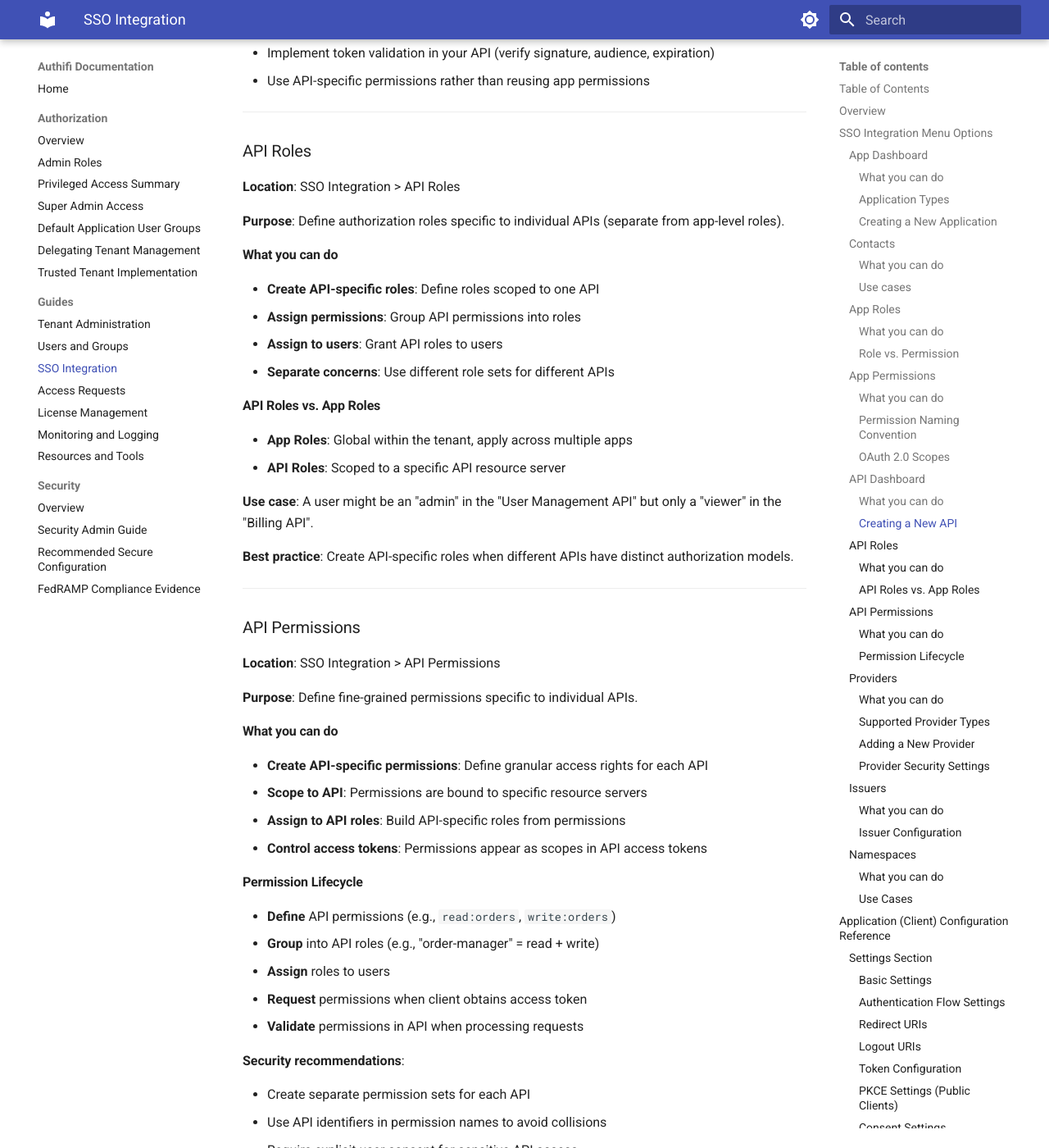
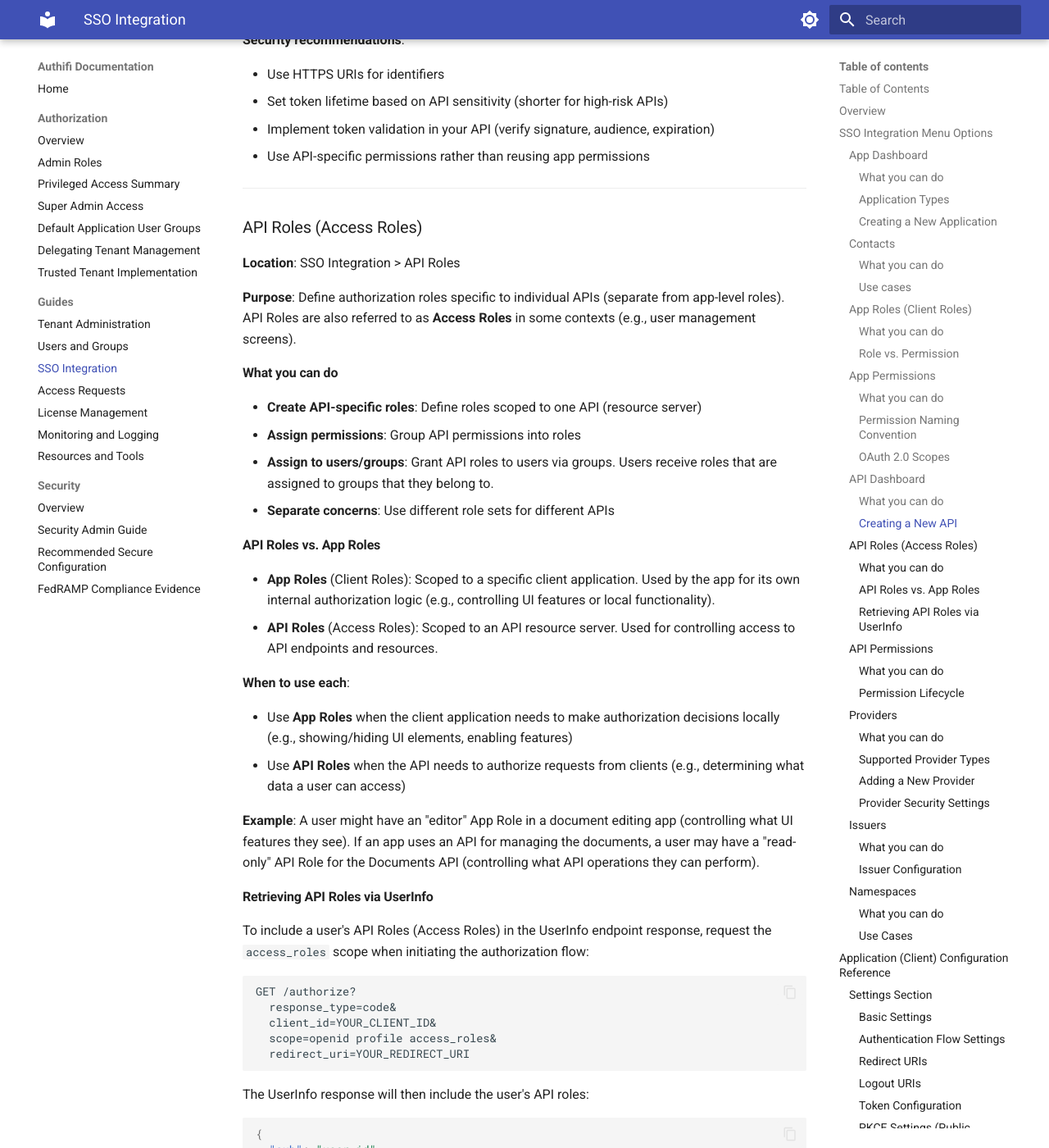
Before and after one commit to AxleResearch/authifi-docs, an MkDocs documentation site: the page built from docs/guides/sso-integration-guide.md, in a window 1280 px wide and 1400 px high, scrolled down 6481 px. Shown: the whole window at 82% size. Built offline with MkDocs 1.6.1 and Material for MkDocs 9.7.7, drawn with Linux system fonts in a browser that asks for light colours; some of the changed text lies outside the part shown.

Commit message:
docs: clarify App Roles vs API Roles terminology
- Rename sections to show alternate names (Client Roles, Access Roles)
- Clarify that API Roles = Access Roles throughout
- Add documentation for access_roles scope to retrieve roles via UserInfo
- Update cross-references and table of contents

Co-authored-by: Cursor <cursoragent@cursor.com>

````diff
--- a/docs/guides/sso-integration-guide.md
+++ b/docs/guides/sso-integration-guide.md
@@ -8,10 +8,10 @@ This guide provides comprehensive instructions for tenant administrators on mana
 - [SSO Integration Menu Options](#sso-integration-menu-options)
   - [App Dashboard](#app-dashboard)
   - [Contacts](#contacts)
-  - [App Roles](#app-roles)
+  - [App Roles (Client Roles)](#app-roles-client-roles)
   - [App Permissions](#app-permissions)
   - [API Dashboard](#api-dashboard)
-  - [API Roles](#api-roles)
+  - [API Roles (Access Roles)](#api-roles-access-roles)
   - [API Permissions](#api-permissions)
   - [Providers](#providers)
   - [Issuers](#issuers)
@@ -118,19 +118,21 @@ The **SSO Integration** section enables you to:
 
 ---
 
-### App Roles
+### App Roles (Client Roles)
 
 **Location**: SSO Integration > App Roles
 
-**Purpose**: Define coarse-grained authorization roles for applications. Roles group related permissions together.
+**Purpose**: Define authorization roles scoped to a specific client application. App Roles (also called **Client Roles**) are used by the application for its own internal authorization decisions (e.g., controlling UI features, enabling functionality).
 
 #### What you can do
 
-- **Create roles**: Define roles like "viewer", "editor", "admin"
-- **Assign permissions**: Group multiple permissions into a role
-- **Assign to users**: Grant roles to users (via Users and Groups section)
+- **Create roles**: Define roles like "viewer", "editor", "admin" for a specific app
+- **Assign permissions**: Group multiple app permissions into a role
+- **Assign to users/groups**: Grant roles to users or groups (via Users and Groups section)
 - **View role assignments**: See which users have which roles
 - **Delete unused roles**: Clean up role definitions
+
+> **Note**: App Roles (Client Roles) are distinct from API Roles (Access Roles). Use App Roles for client-side authorization decisions. Use [API Roles](#api-roles-access-roles) for controlling access to API resources.
 
 #### Role vs. Permission
 
@@ -240,27 +242,56 @@ Permissions in the Authifi system map to OAuth 2.0 scopes. When a client request
 
 ---
 
-### API Roles
+### API Roles (Access Roles)
 
 **Location**: SSO Integration > API Roles
 
-**Purpose**: Define authorization roles specific to individual APIs (separate from app-level roles).
+**Purpose**: Define authorization roles specific to individual APIs (separate from app-level roles). API Roles are also referred to as **Access Roles** in some contexts (e.g., user management screens).
 
 #### What you can do
 
-- **Create API-specific roles**: Define roles scoped to one API
+- **Create API-specific roles**: Define roles scoped to one API (resource server)
 - **Assign permissions**: Group API permissions into roles
-- **Assign to users**: Grant API roles to users
+- **Assign to users/groups**: Grant API roles to users via groups. Users receive roles that are assigned to groups that they belong to.
 - **Separate concerns**: Use different role sets for different APIs
 
 #### API Roles vs. App Roles
 
-- **App Roles**: Global within the tenant, apply across multiple apps
-- **API Roles**: Scoped to a specific API resource server
+- **App Roles** (Client Roles): Scoped to a specific client application. Used by the app for its own internal authorization logic (e.g., controlling UI features or local functionality).
+- **API Roles** (Access Roles): Scoped to an API resource server. Used for controlling access to API endpoints and resources.
 
-**Use case**: A user might be an "admin" in the "User Management API" but only a "viewer" in the "Billing API".
+**When to use each**:
 
-**Best practice**: Create API-specific roles when different APIs have distinct authorization models.
+- Use **App Roles** when the client application needs to make authorization decisions locally (e.g., showing/hiding UI elements, enabling features)
+- Use **API Roles** when the API needs to authorize requests from clients (e.g., determining what data a user can access)
+
+**Example**: A user might have an "editor" App Role in a document editing app (controlling what UI features they see). If an app uses an API for managing the documents, a user may have a "read-only" API Role for the Documents API (controlling what API operations they can perform).
+
+#### Retrieving API Roles via UserInfo
+
+To include a user's API Roles (Access Roles) in the UserInfo endpoint response, request the `access_roles` scope when initiating the authorization flow:
+
+```
+GET /authorize?
+  response_type=code&
+  client_id=YOUR_CLIENT_ID&
+  scope=openid profile access_roles&
+  redirect_uri=YOUR_REDIRECT_URI
+```
+
+The UserInfo response will then include the user's API roles:
+
+```json
+{
+  "sub": "user-id",
+  "name": "Jane Doe",
+    ...
+  "access_roles": [
+    "editor",
+    "reviewer"
+  ]
+}
+```
 
 ---
 
````
Also changed, not shown: .changeset/clarify-roles-terminology.md (added, +5 -0 lines).
